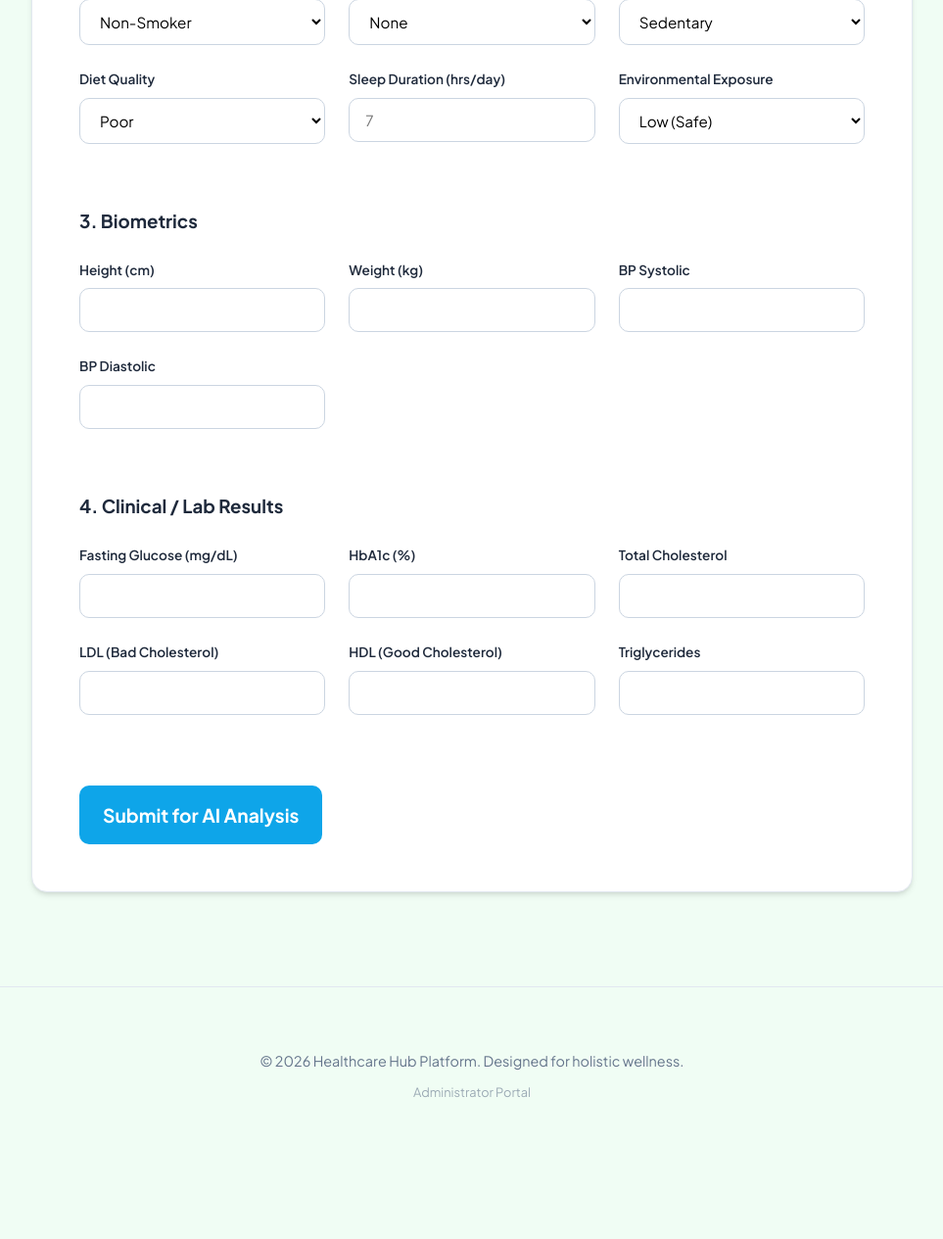
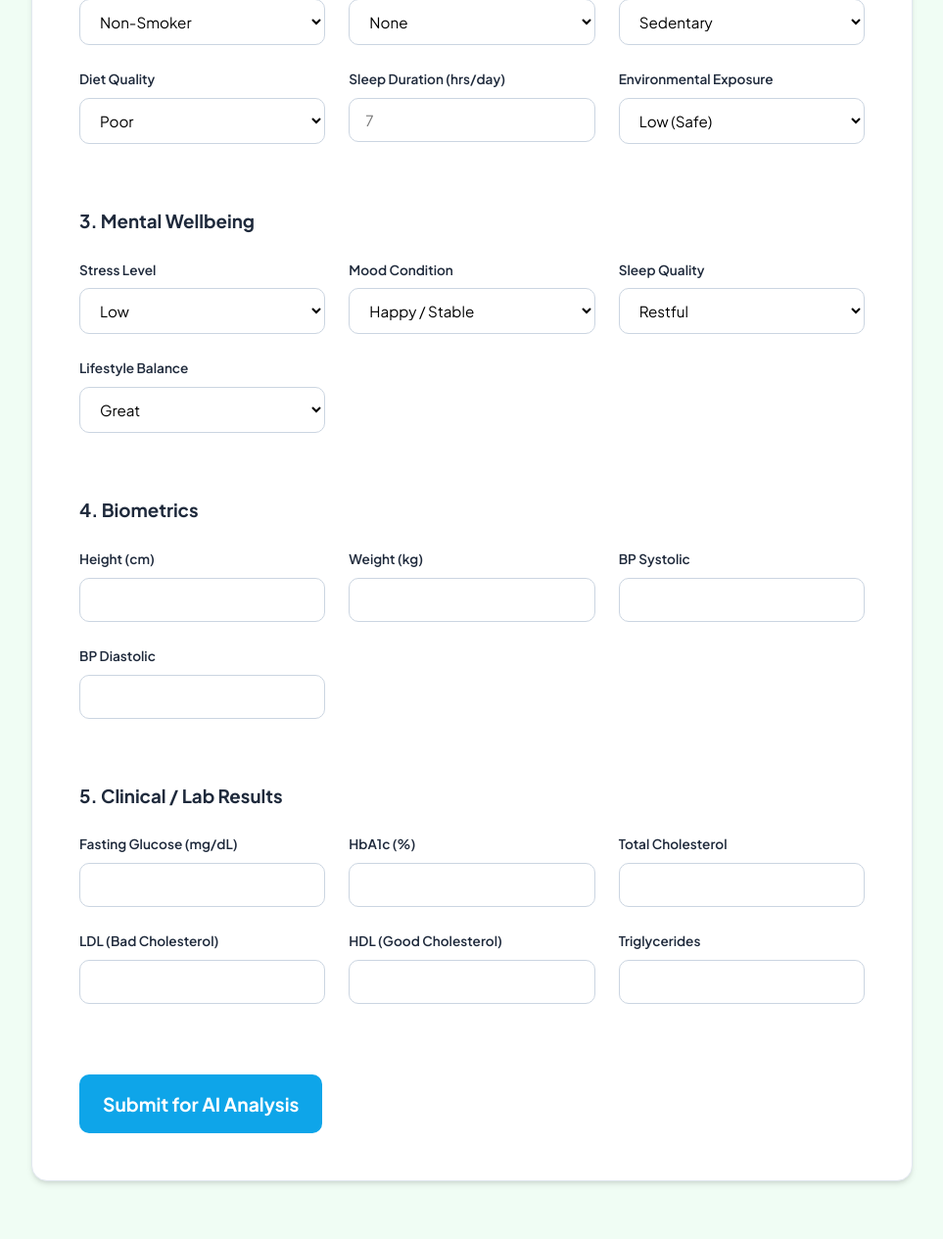
Before and after one commit to aswiiz/healthcare_platform, a Flask app: page /health/data in a window 1280 px wide. Shown: the part 703-1968 px from the top of the page at 98% size, without its empty margins (158-1121 px from the left). Before the commit the page ends 1823 px from the top, so only its background shows below. Run offline with Flask 3, Linux system fonts and the light colour scheme; the visitor is signed in with stand-in values (Sample User, id 1).

Commit message:
Update AI analysis logic with mental health indicators and doctor-like response structure

```diff
--- a/app.py
+++ b/app.py
@@ -98,7 +98,7 @@ def health_data():
             except:
                 return default
 
-        # Collect all new data fields
+        # Collect all data fields
         health_data_dict = {
             'sex': f.get('sex'),
             'family_history': f.get('family_history'),
@@ -107,6 +107,11 @@ def health_data():
             'activity': f.get('activity'),
             'diet': f.get('diet'),
             'sleep': parse_num(f.get('sleep')),
+            'environmental': f.get('environmental'),
+            'stress_level': f.get('stress_level'),
+            'mood': f.get('mood'),
+            'sleep_quality': f.get('sleep_quality'),
+            'lifestyle_balance': f.get('lifestyle_balance'),
             'height': parse_num(f.get('height')),
             'weight': parse_num(f.get('weight')),
             'bp_systolic': parse_num(f.get('bp_systolic'), type_func=int),
@@ -116,16 +121,14 @@ def health_data():
             'cholesterol': parse_num(f.get('cholesterol'), type_func=int),
             'ldl': parse_num(f.get('ldl'), type_func=int),
             'hdl': parse_num(f.get('hdl'), type_func=int),
-            'triglycerides': parse_num(f.get('triglycerides'), type_func=int),
-            'environmental': f.get('environmental')
+            'triglycerides': parse_num(f.get('triglycerides'), type_func=int)
         }
 
         # Calculate clinical metrics
-        # BMI = weight(kg) / (height(m)^2)
         h_m = health_data_dict['height'] / 100
-        bmi = health_data_dict['weight'] / (h_m * h_m) if h_m > 0 else 0
+        bmi = round(health_data_dict['weight'] / (h_m * h_m), 1) if h_m > 0 else 0
 
-        # BP Status
+        # Clinical Guideline Thresholds (WHO/AHA/ADA)
         sys = health_data_dict['bp_systolic']
         dia = health_data_dict['bp_diastolic']
         if sys < 120 and dia < 80: bp_status = "Normal"
@@ -133,88 +136,110 @@ def health_data():
         elif sys < 140 or dia < 90: bp_status = "Hypertension Stage 1"
         else: bp_status = "Hypertension Stage 2"
 
-        # Sugar Status
         glu = health_data_dict['fasting_glucose']
         if glu < 100: sugar_status = "Normal"
         elif glu < 126: sugar_status = "Prediabetes"
         else: sugar_status = "Diabetes"
 
-        # --- Machine Learning Workflow Integration ---
+        # ML Risk Estimation
+        heart_prob = 0
+        health_score = 75
         use_ml = ML_READY
         if use_ml:
             try:
-                # Prepare features for the ML models
-                # Features: [age, gender, bmi, bp_systolic, fasting_glucose, smoking, cholesterol, activity_level]
                 gender_enc = ML_ENCODERS['gender'].transform([health_data_dict['sex']])[0]
                 smoking_enc = ML_ENCODERS['smoking'].transform([health_data_dict['smoking']])[0]
-                # Default activity to Moderate if not found (simple fallback)
-                try:
-                    activity_enc = ML_ENCODERS['activity'].transform([health_data_dict['activity']])[0]
-                except:
-                    activity_enc = 1 # Moderate
+                try: activity_enc = ML_ENCODERS['activity'].transform([health_data_dict['activity']])[0]
+                except: activity_enc = 1
+
+                try: stress_enc = ML_ENCODERS['stress'].transform([health_data_dict['stress_level']])[0]
+                except: stress_enc = 1
+
+                try: mood_enc = ML_ENCODERS['mood'].transform([health_data_dict['mood']])[0]
+                except: mood_enc = 1
+
+                try: sleep_q_enc = ML_ENCODERS['sleep_q'].transform([health_data_dict['sleep_quality']])[0]
+                except: sleep_q_enc = 1
+
+                try: balance_enc = ML_ENCODERS['balance'].transform([health_data_dict['lifestyle_balance']])[0]
+                except: balance_enc = 1
 
                 features = np.array([[
                     float(user_age),
                     gender_enc,
                     bmi,
-                    float(health_data_dict['bp_systolic']),
-                    float(health_data_dict['fasting_glucose']),
+                    float(sys),
+                    float(glu),
                     smoking_enc,
                     float(health_data_dict['cholesterol']),
-                    activity_enc
+                    activity_enc,
+                    stress_enc,
+                    mood_enc,
+                    sleep_q_enc,
+                    balance_enc
                 ]])
-
-                # Scale features
                 features_scaled = ML_SCALER.transform(features)
 
-                # 1. LOGISTIC REGRESSION for Disease Probability
-                # We use predict_proba for probabilities
                 heart_prob = float(round(ML_MODEL_RISK.predict_proba(features_scaled)[0][1] * 100, 1))
-
-                # For diabetes and cancer, we can use the same model or simulated ones if we only had one target
-                # Here we'll reuse the risk model with some adjustments for demonstration
-                diabetes_prob = float(min(heart_prob + random.randint(-10, 10), 95))
-                cancer_prob = float(min(heart_prob * 0.5 + random.randint(-5, 5), 90))
-
-                # 2. LINEAR REGRESSION for Overall Health Score
                 health_score = float(round(ML_MODEL_SCORE.predict(features_scaled)[0], 1))
-                health_score = max(min(health_score, 100.0), 0.0) # Clamp
-
-            except Exception as e:
-                print(f"Prediction Error: {e}")
-                # Fallback to manual logic if prediction fails
-                use_ml = False
+                health_score = max(min(health_score, 100.0), 0.0)
+            except: use_ml = False
 
         if not use_ml:
-            # Fallback Manual Logic (Simplified Regression)
-            def sigmoid(z):
-                return 1 / (1 + math.exp(-z))
+            # Evidence-based Rule Fallback
+            heart_prob = 10.0
+            if sys > 140: heart_prob += 20
+            is_smoker = health_data_dict['smoking'] == 'Yes'
+            if is_smoker: heart_prob += 15
+            if bmi > 30: heart_prob += 10
+            heart_prob = min(heart_prob, 95)
 
-            z_heart = -10.0 + (0.05 * user_age) + (0.04 * (health_data_dict['bp_systolic'] - 120))
-            heart_prob = round(sigmoid(z_heart) * 100, 1)
-            diabetes_prob = 10.0
-            cancer_prob = 5.0
-            health_score = 75.0
+        # 1. Gentle Opening
+        opening = "Thank you for sharing your health details. I will carefully review them to give you a safe and helpful health overview."
 
-        insurance_rec = []
-        if heart_prob > 60: insurance_rec.append("Critical Illness Cover (Cardiac Specialist)")
-        if diabetes_prob > 60: insurance_rec.append("Lifestyle Disease Protection Plan")
-        if cancer_prob > 50: insurance_rec.append("Cancer Care Shield")
-        if not insurance_rec and (heart_prob > 30 or diabetes_prob > 30):
-            insurance_rec.append("Standard Comprehensive Health Insurance")
+        # 2. Current Health Summary
+        condition_summary = f"Your physical health shows a BMI of {bmi} ({'Healthy' if 18.5 <= bmi <= 25 else 'Above range' if bmi > 25 else 'Below range'}). "
+        condition_summary += f"Blood pressure is currently {bp_status} at {sys}/{dia} mmHg. "
+        condition_summary += f"Blood glucose is {sugar_status.lower()}. "
+        condition_summary += f"Mentally, you've reported a {health_data_dict['mood'].lower()} mood with {health_data_dict['stress_level'].lower()} stress."
+
+        # 3. Disease Risk Assessment
+        diabetes_prob = 15.0 if sugar_status == "Normal" else (45.0 if sugar_status == "Prediabetes" else 85.0)
+        risks = [
+            {"condition": "Diabetes Risk", "level": "Low" if diabetes_prob < 30 else ("Moderate" if diabetes_prob < 60 else "High"), "probability": diabetes_prob, "reasoning": f"Based on fasting glucose of {glu} mg/dL and HbA1c of {health_data_dict['hba1c']}%."},
+            {"condition": "Hypertension Risk", "level": "Low" if sys < 130 else "Moderate", "probability": 20 if sys < 130 else 50, "reasoning": f"Current BP is {sys}/{dia} mmHg."},
+            {"condition": "Cardiovascular Risk", "level": "Low" if heart_prob < 20 else ("Moderate" if heart_prob < 50 else "High"), "probability": heart_prob, "reasoning": "Determined by age, smoking status, systolic BP, and cholesterol levels."},
+            {"condition": "Metabolic Syndrome", "level": "Moderate" if bmi > 27 and sys > 130 else "Low", "probability": 40 if bmi > 27 and sys > 130 else 10, "reasoning": "Correlation between BMI, BP, and glucose levels."}
+        ]
+
+        # 4. Personalized Health Improvement Plan
+        plan = []
+        if bmi > 25: plan.append("Aim for 150 minutes of moderate aerobic activity weekly to manage weight.")
+        if sys > 130: plan.append("Reduce sodium intake and consider the DASH diet.")
+        if glu > 100: plan.append("Prioritize complex carbohydrates and lean proteins; limit refined sugars.")
+        if health_data_dict['stress_level'] == 'High': plan.append("Incorporate 10-15 minutes of mindfulness or breathing exercises daily.")
+        if health_data_dict['sleep'] < 7: plan.append("Try to establish a consistent sleep schedule to reach 7-8 hours of restful sleep.")
+        plan.append("Consult a licensed doctor if you experience persistent symptoms or to discuss these findings further.")
+
+        # 5. Emotional Support Tone
+        support = "Many of these risks can be improved with small daily changes. You are taking a positive step by checking your health."
+
+        # 6. Mandatory Medical Disclaimer
+        disclaimer = "This assessment is for preventive health awareness only and does not replace a qualified medical professional. Please consult a licensed doctor for diagnosis or treatment decisions."
 
         analysis = {
-            "bmi": round(bmi, 2),
+            "bmi": bmi,
             "bp_status": bp_status,
             "sugar_status": sugar_status,
             "health_score": health_score,
-            "conditions": [
-                {"condition": "Heart Disease Risk", "probability": heart_prob},
-                {"condition": "Diabetes Risk", "probability": diabetes_prob},
-                {"condition": "Cancer Risk", "probability": cancer_prob}
-            ],
-            "insurance_recommendations": insurance_rec,
-            "needs_doctor": heart_prob > 50 or diabetes_prob > 50 or cancer_prob > 40 or bp_status != "Normal" or sugar_status != "Normal"
+            "opening": opening,
+            "summary": condition_summary,
+            "risks": risks,
+            "plan": plan,
+            "support": support,
+            "disclaimer": disclaimer,
+            "needs_doctor": any(r['level'] == 'High' for r in risks) or bp_status.startswith("Hypertension") or sugar_status == "Diabetes",
+            "conditions": [{"condition": r['condition'], "probability": r['probability']} for r in risks] # For backward compatibility with template if needed
         }
 
         database.save_health_data(user_id, health_data_dict, json.dumps(analysis))
--- a/templates/health_form.html
+++ b/templates/health_form.html
@@ -83,10 +83,51 @@
             </div>
         </div>
 
-        <!-- Section 3: Body Measurements -->
+        <!-- Section 3: Mental Wellbeing -->
         <h3
             style="margin: 2.5rem 0 1.5rem; color: var(--accent-color); border-bottom: 2px solid var(--primary-color); display: inline-block;">
-            3. Biometrics</h3>
+            3. Mental Wellbeing</h3>
+        <div class="form-group"
+            style="display: grid; grid-template-columns: repeat(auto-fit, minmax(200px, 1fr)); gap: 1.5rem;">
+            <div>
+                <label for="stress_level">Stress Level</label>
+                <select id="stress_level" name="stress_level" class="form-control" required>
+                    <option value="Low">Low</option>
+                    <option value="Moderate">Moderate</option>
+                    <option value="High">High</option>
+                </select>
+            </div>
+            <div>
+                <label for="mood">Mood Condition</label>
+                <select id="mood" name="mood" class="form-control" required>
+                    <option value="Happy">Happy / Stable</option>
+                    <option value="Anxious">Anxious</option>
+                    <option value="Sad">Sad / Depressed</option>
+                    <option value="Stressed">Highly Stressed</option>
+                </select>
+            </div>
+            <div>
+                <label for="sleep_quality">Sleep Quality</label>
+                <select id="sleep_quality" name="sleep_quality" class="form-control" required>
+                    <option value="Restful">Restful</option>
+                    <option value="Interrupted">Interrupted</option>
+                    <option value="Insomnia">Difficulty Falling Asleep</option>
+                </select>
+            </div>
+            <div>
+                <label for="lifestyle_balance">Lifestyle Balance</label>
+                <select id="lifestyle_balance" name="lifestyle_balance" class="form-control" required>
+                    <option value="Great">Great</option>
+                    <option value="Good">Good</option>
+                    <option value="Poor">Poor / Busy</option>
+                </select>
+            </div>
+        </div>
+
+        <!-- Section 4: Body Measurements -->
+        <h3
+            style="margin: 2.5rem 0 1.5rem; color: var(--accent-color); border-bottom: 2px solid var(--primary-color); display: inline-block;">
+            4. Biometrics</h3>
         <div class="form-group"
             style="display: grid; grid-template-columns: repeat(auto-fit, minmax(200px, 1fr)); gap: 1.5rem;">
             <div>
@@ -107,10 +148,10 @@
             </div>
         </div>
 
-        <!-- Section 4: Lab Results -->
+        <!-- Section 5: Lab Results -->
         <h3
             style="margin: 2.5rem 0 1.5rem; color: var(--accent-color); border-bottom: 2px solid var(--primary-color); display: inline-block;">
-            4. Clinical / Lab Results</h3>
+            5. Clinical / Lab Results</h3>
         <div class="form-group"
             style="display: grid; grid-template-columns: repeat(auto-fit, minmax(200px, 1fr)); gap: 1.5rem;">
             <div>
```
Also changed, not shown: templates/health_report.html (+59 -88 lines), train_model.py (+22 -2 lines), 1 other file.
